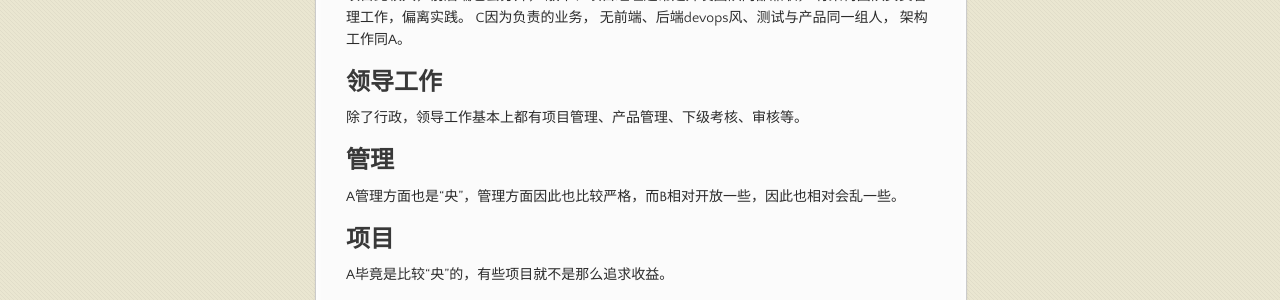
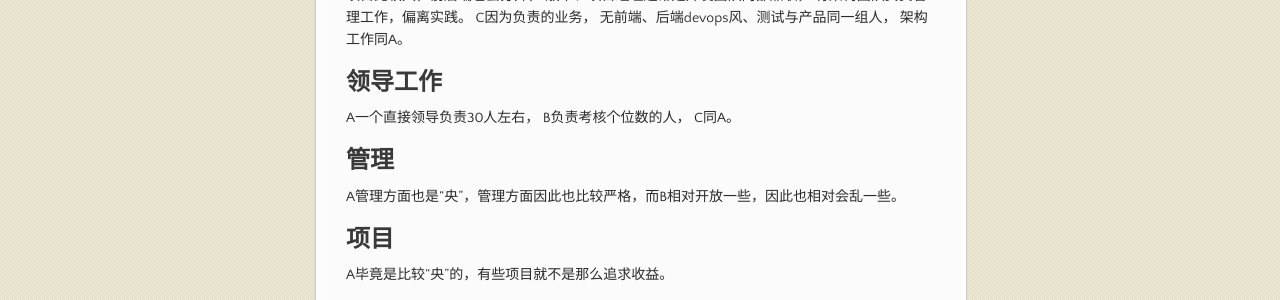
Before and after one commit to lvv9/lvv9.github.io, a Jekyll site: the page built from _posts/2021-07-17-first-week-report.md, in a window 1280 px wide and 1164 px high. Shown: the part 688-988 px from the top of the window. Built offline with Jekyll 4.4.1, drawn with Linux system fonts in a browser that asks for light colours; our own code applies the rules of GitHub Pages for plain Markdown files; comment, search, counter and statistics services are not loaded; the repository's description, which GitHub fills in, is left out.

Commit message:
更新 2021-07-17-first-week-report.md

```diff
--- a/_posts/2021-07-17-first-week-report.md
+++ b/_posts/2021-07-17-first-week-report.md
@@ -35,7 +35,9 @@ C因为负责的业务，
 
 ## 领导工作
 
-除了行政，领导工作基本上都有项目管理、产品管理、下级考核、审核等。
+A一个直接领导负责30人左右，
+B负责考核个位数的人，
+C同A。
 
 ## 管理
 
```
